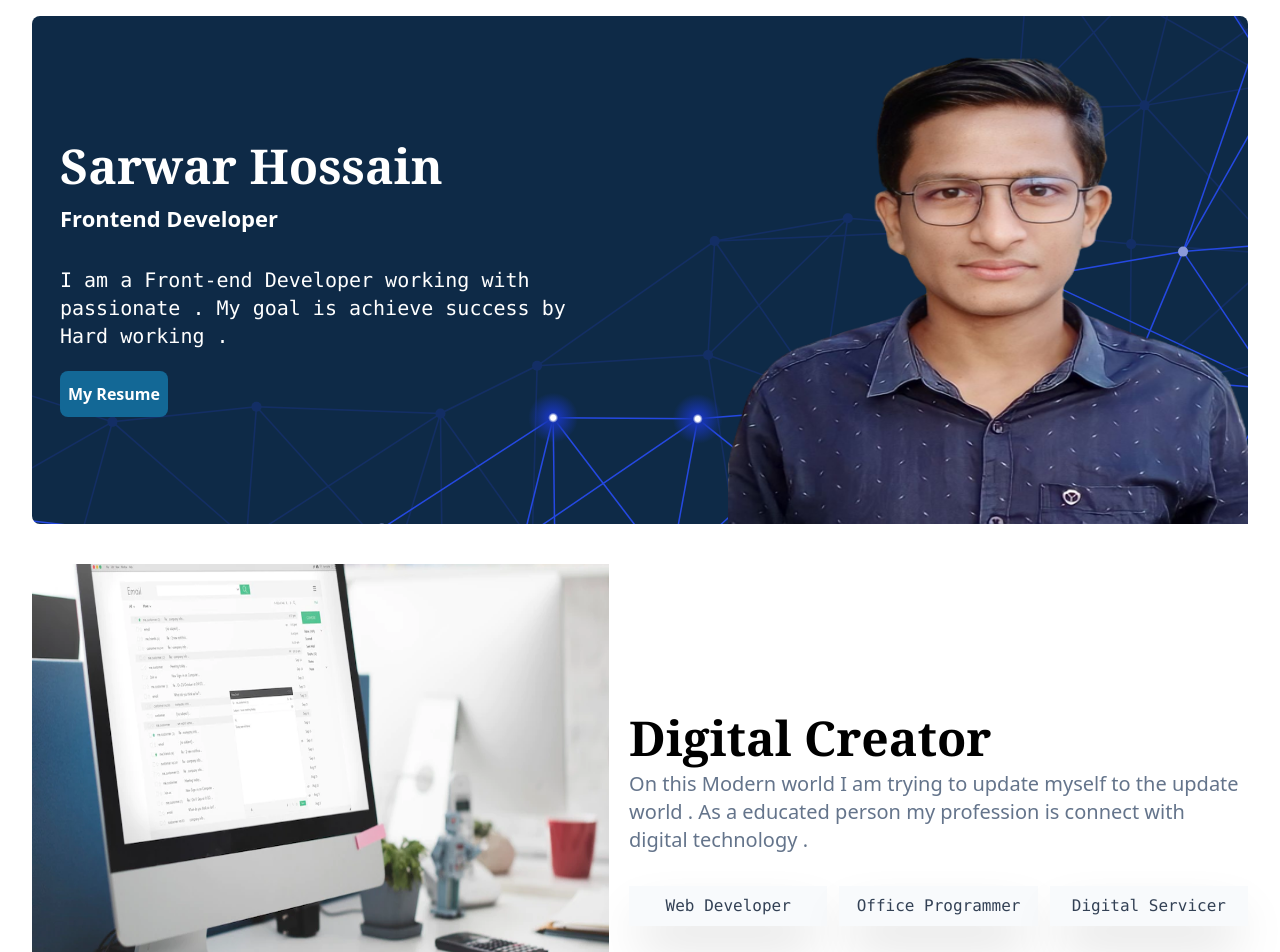
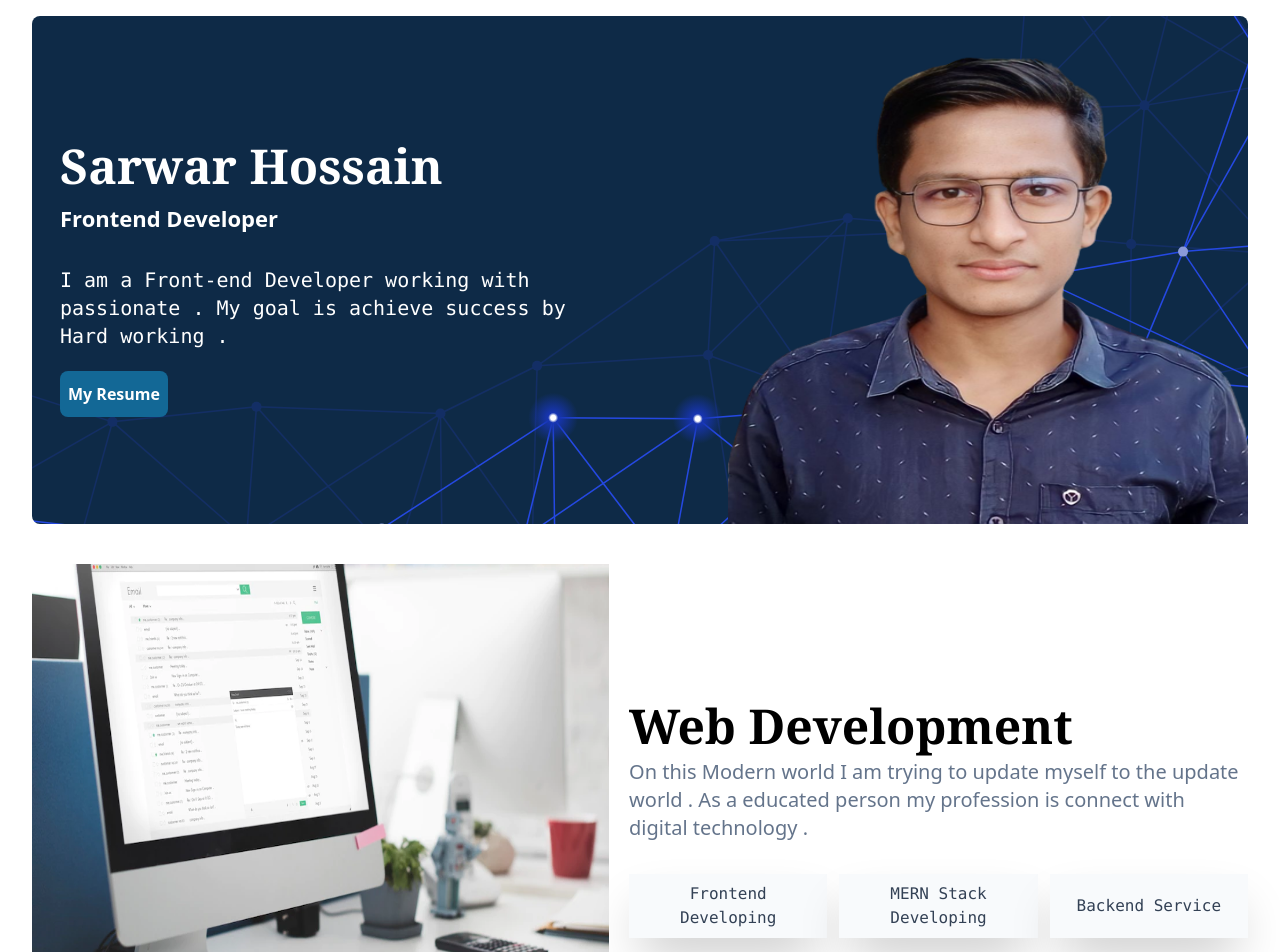
Before and after one commit to sarwar-asik/sarwar-hossain-FullStack, a React (Vite) app: page / in a window 1280 px wide. Shown: the top 952 px of the page. Built offline with nearby package versions, Linux system fonts and the light colour scheme.

Commit message:
banner designed

```diff
--- a/src/pages/Banner2.jsx
+++ b/src/pages/Banner2.jsx
@@ -8,12 +8,12 @@ const Banner2 = () => {
                 <img src={hero2} className="lg:h-[32rem]" alt="" />
             </section>
             <section className='lg:w-[65%] mt-5'>
-                <h2 className='text-5xl font-bold font-serif'> Digital Creator </h2>
+                <h2 className='text-5xl font-bold font-serif'> Web Development </h2>
                 <p className='font-normal lg:text-xl mt-2 sm:text-lg text-slate-500 mb-8'>On this Modern world I am trying to update myself to the update world . As a educated person my profession is connect with digital technology .</p>
                 <div className="grid sm:grid-cols-2 md:grid-cols-2 lg:grid-cols-3 gap-3 my-5 text-slate-700">
-                <button className='bg-slate-50 shadow-2xl p-2 font-mono'> Web Developer </button>
-                <button className='bg-slate-50 shadow-2xl p-2 font-mono'>Office Programmer</button>
-                <button className='bg-slate-50 shadow-2xl p-2 font-mono'>Digital Servicer</button>
+                <button className='bg-slate-50 shadow-2xl p-2 font-mono'> Frontend Developing</button>
+                <button className='bg-slate-50 shadow-2xl p-2 font-mono'>MERN Stack Developing</button>
+                <button className='bg-slate-50 shadow-2xl p-2 font-mono'>Backend Service</button>
                 </div>
             </section>
         </div>
```
